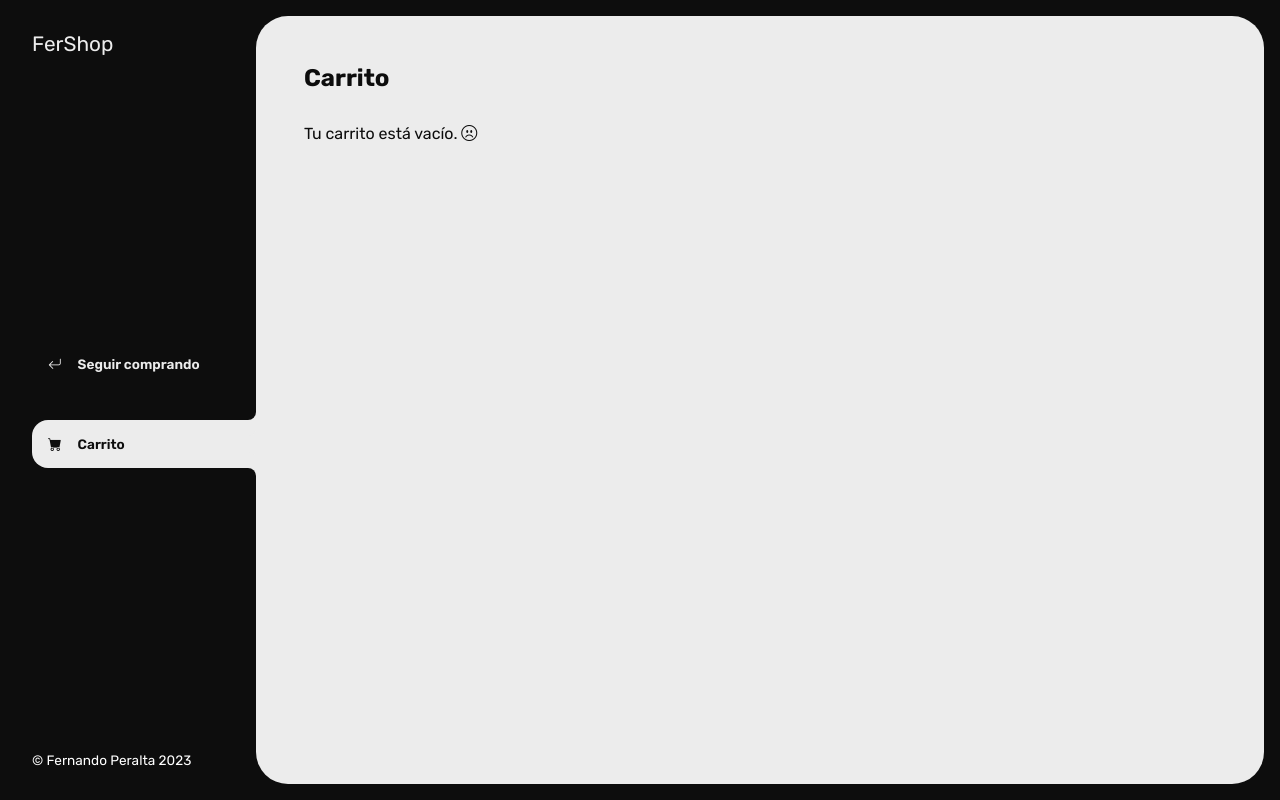
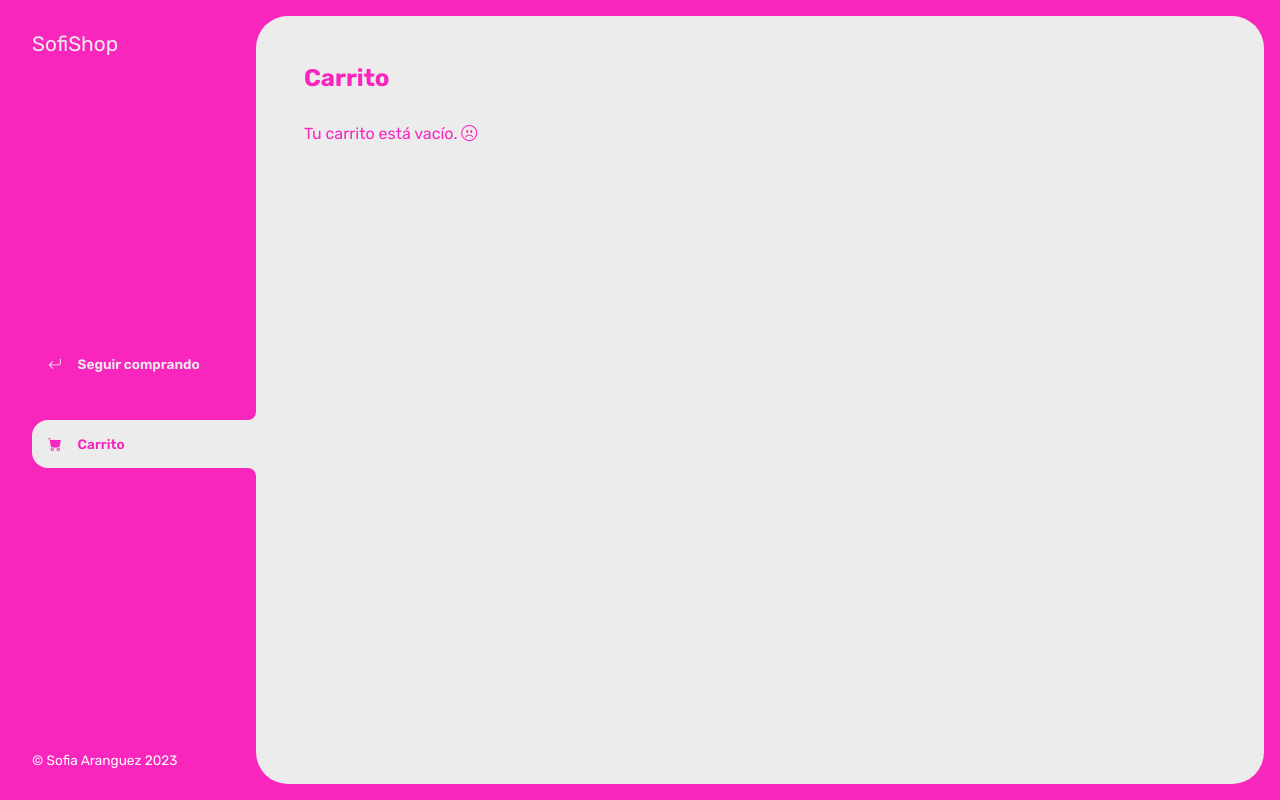
Before and after one commit to Fernando-Peralta1442/proyecto-javascript, a plain HTML site: page carrito.html in a window 1280 px wide. Drawn offline with nearby package versions, Linux system fonts and the light colour scheme; some packages are replaced by stand-ins of ours; a script that the page names is missing.

Commit message:
se realiza cambio de colores y titulos

```diff
--- a/carrito.html
+++ b/carrito.html
@@ -4,7 +4,7 @@
     <meta charset="UTF-8">
     <meta http-equiv="X-UA-Compatible" content="IE=edge">
     <meta name="viewport" content="width=device-width, initial-scale=1.0">
-    <title>FerShop</title>
+    <title>SofiShop</title>
     <link rel="stylesheet" href="https://cdn.jsdelivr.net/npm/bootstrap-icons@1.9.1/font/bootstrap-icons.css">
     <link rel="stylesheet" type="text/css" href="https://cdn.jsdelivr.net/npm/toastify-js/src/toastify.min.css">
     <link rel="stylesheet" href="./css/main.css">
@@ -13,7 +13,7 @@
 
     <div class="wrapper">
         <header class="header-mobile">
-            <h1 class="logo">FerShop</h1>
+            <h1 class="logo">SofiShop</h1>
             <button class="open-menu" id="open-menu">
                 <i class="bi bi-list"></i>
             </button>
@@ -23,7 +23,7 @@
                 <i class="bi bi-x"></i>
             </button>
             <header>
-                <h1 class="logo">FerShop</h1>
+                <h1 class="logo">SofiShop</h1>
             </header>
             <nav>
                 <ul>
@@ -40,7 +40,7 @@
                 </ul>
             </nav>
             <footer>
-                <p class="texto-footer">© Fernando Peralta 2023</p>
+                <p class="texto-footer">© Sofia Aranguez 2023</p>
             </footer>
         </aside>
         <main>
--- a/css/main.css
+++ b/css/main.css
@@ -1,7 +1,7 @@
 @import url('https://fonts.googleapis.com/css2?family=Rubik:wght@300;400;500;600;700;800;900&display=swap');
 
 :root {
-    --clr-main: #0d0d0d;
+    --clr-main: #f926bd;
     --clr-main-light: #ffffff;
     --clr-white: #ececec;
     --clr-gray: #e2e2e2;
```
Also changed, not shown: index.html (+4 -4 lines).
